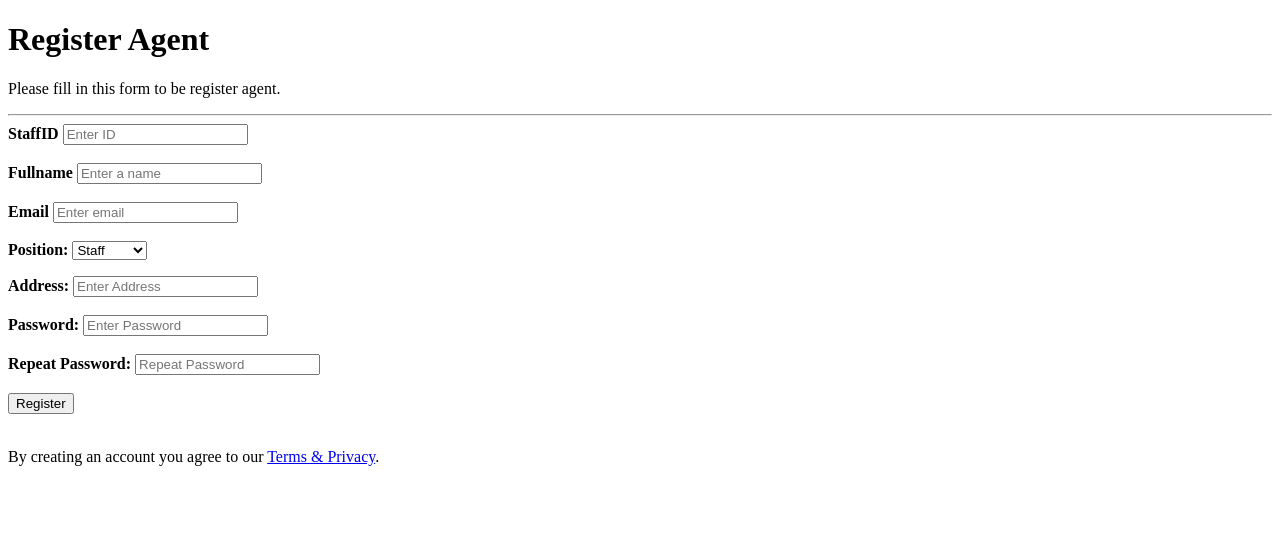
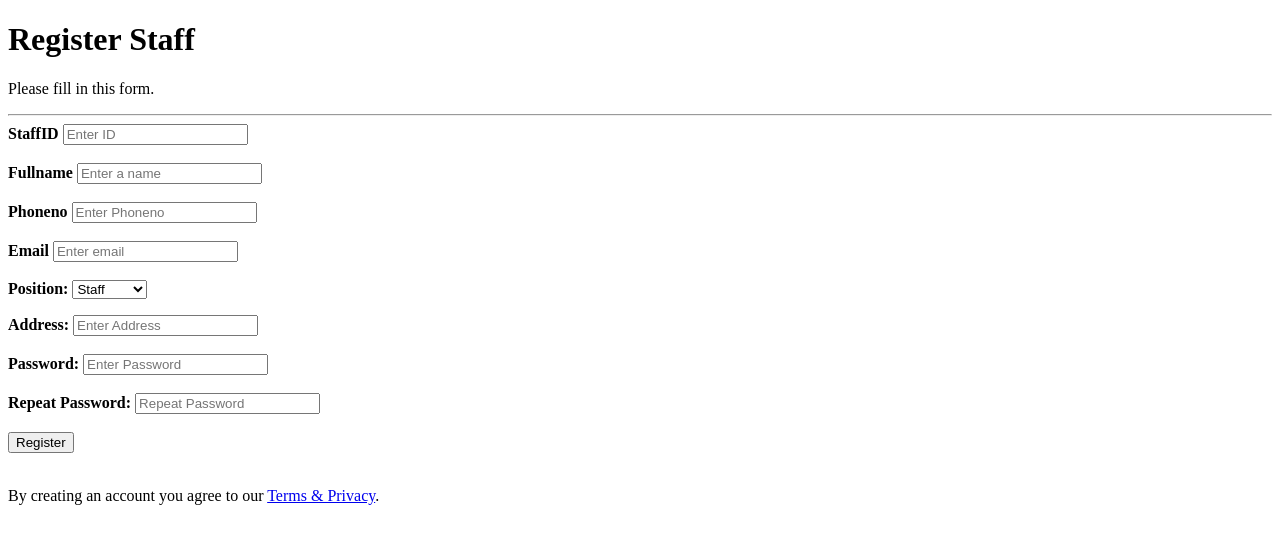
Before and after one commit to Izahhoney/ordering_system, a PHP site: page /Manager/registerstaff.php in a window 1280 px wide. Shown: the top 556 px of the page. Run offline with PHP 8.4, Linux system fonts and the light colour scheme.

Commit message:
registerstaff

```diff
--- a/Manager/registerstaff.php
+++ b/Manager/registerstaff.php
@@ -18,8 +18,8 @@ include('config.php');
 <form action="staffdataregister.php">
 
 
-    <h1>Register Agent</h1>
-    <p>Please fill in this form to be register agent.</p>
+    <h1>Register Staff</h1>
+    <p>Please fill in this form.</p>
     <hr>
 
 
@@ -29,6 +29,9 @@ include('config.php');
 
     <label for="Fullname"><b>Fullname</b></label>
     <input type="text" placeholder="Enter a name" name="Fullname" id="Fullname" required><br></br>
+
+    <label for="Phoneno"><b>Phoneno</b></label>
+    <input type="text" placeholder="Enter Phoneno" name="Phoneno" id="Phoneno" required><br></br>
 
     <label for="Email"><b>Email</b></label>
     <input type="text" placeholder="Enter email" name="Email" id="Email" required><br></br>
--- a/Manager/staffdataregister.php
+++ b/Manager/staffdataregister.php
@@ -5,7 +5,7 @@ ini_set('display_errors', 1);
 include 'config.php';
 
 $sql="INSERT INTO Staff (StaffID,Fullname,Email,Position,Address,Phoneno,Password)
-values ('$_POST[Fullname]','$_POST[Email]','$_POST[Position]','$_POST[Address]','$_POST[Phoneno]','$_POST[Password]')";
+values ('$_POST[StaffID]','$_POST[Fullname]','$_POST[Email]','$_POST[Position]','$_POST[Address]','$_POST[Phoneno]','$_POST[Password]')";
 	if (!mysqli_query($conn,$sql)){
 
 		die ('Error: ' .mysqli_error($conn));
```
